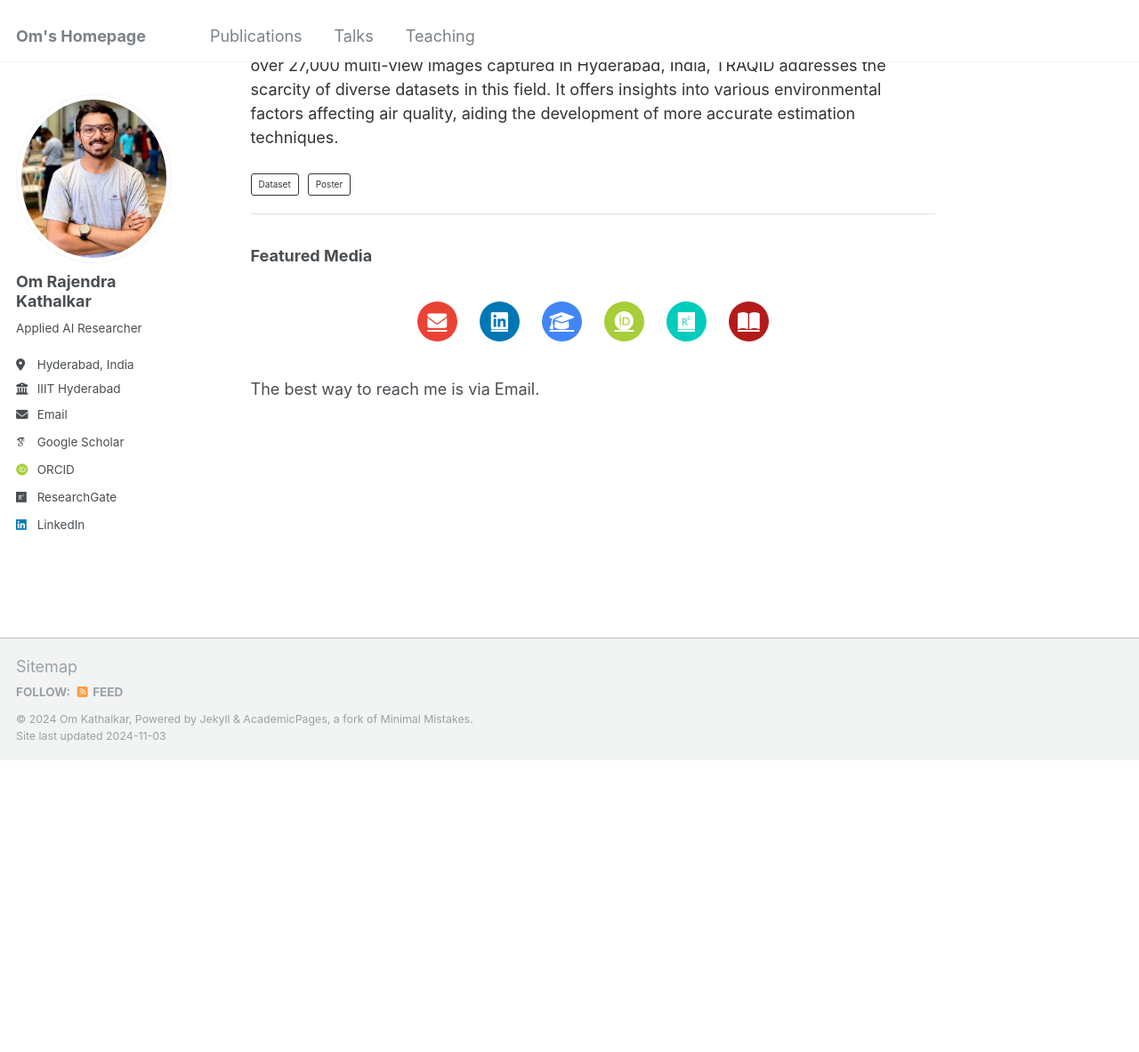
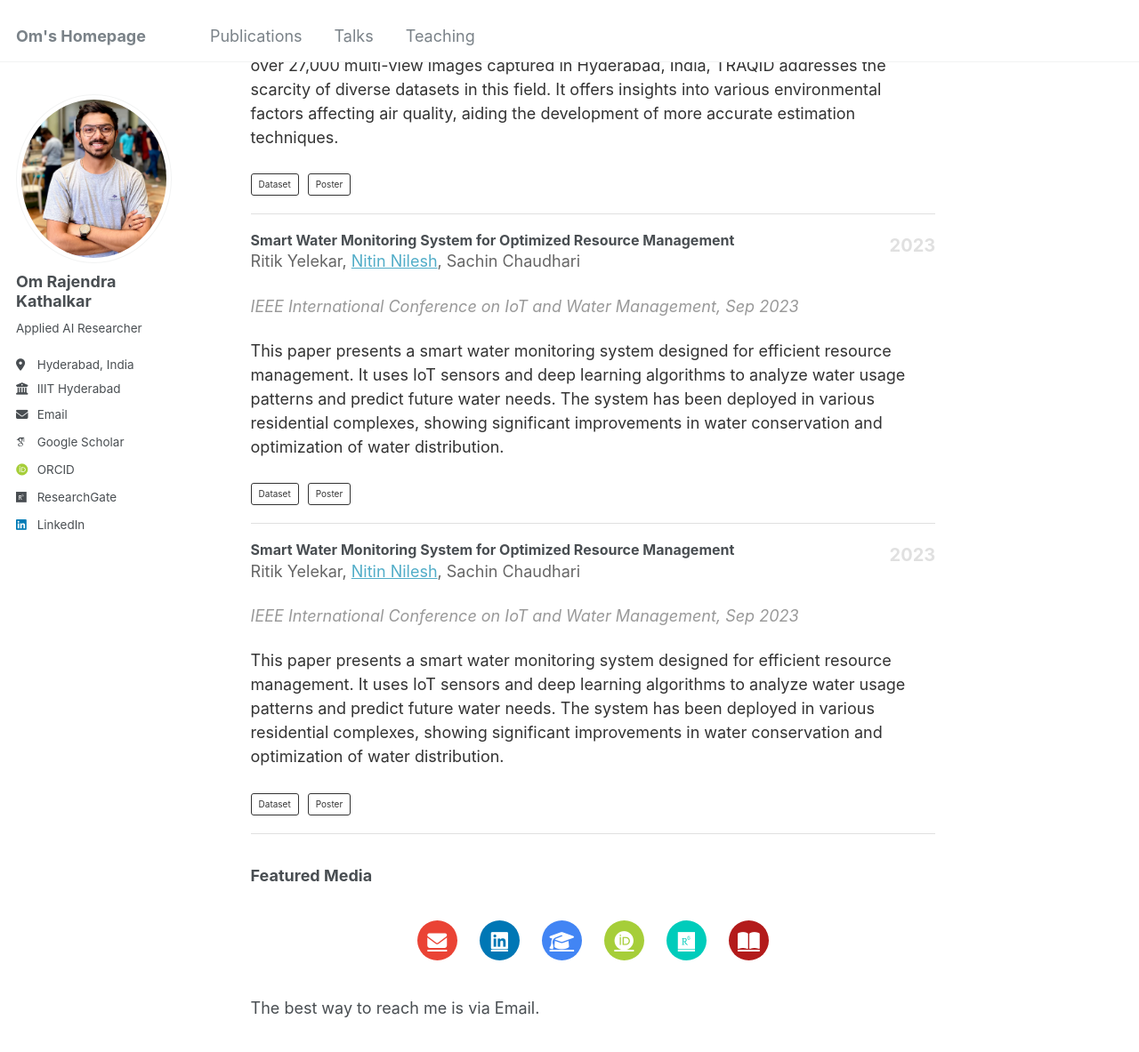
Before and after one commit to omkathalkar/omkathalkar, a Jekyll site: the page built from _pages/about.md, in a window 1280 px wide and 1400 px high, scrolled down 1443 px. Shown: the top 1183 px of the window at 89% size. Built offline with Jekyll 4.4.1, drawn with Linux system fonts in a browser that asks for light colours; some web fonts are replaced; before the commit the page ends 2298 px from its top, so only the background shows below that.

Commit message:
Update about.md

```diff
--- a/_pages/about.md
+++ b/_pages/about.md
@@ -115,17 +115,55 @@ Apart from this, I am an enthusiast of sports, particularly Cricket and Hocke
         <em><a href="https://icvgip.in/">15th Indian Conference on Computer Vision, Graphics and Image Processing (ICVGIP)</a></em> Oct 2024
       </p>
       <p class="publication-description">
-        This paper discusses the limitations of sensor-based
-methods in air quality estimation and introduces TRAQID - a novel image dataset for traffic-related air quality
-analysis. With over 27,000 multi-view images captured in Hyderabad, India, TRAQID addresses the scarcity of
-diverse datasets in this field. It offers insights into various environmental factors affecting air quality, aiding the
-development of more accurate estimation techniques.
+        This paper discusses the limitations of sensor-based methods in air quality estimation and introduces TRAQID - a novel image dataset for traffic-related air quality analysis. With over 27,000 multi-view images captured in Hyderabad, India, TRAQID addresses the scarcity of diverse datasets in this field. It offers insights into various environmental factors affecting air quality, aiding the development of more accurate estimation techniques.
       </p>
       <div class="publication-links">
         <a href="https://github.com/omkathalkar/TRAQID-Traffic-Related-Air-Quality-Image-Dataset" class="button">Dataset</a>
         <a href="https://rndshowcase.iiit.ac.in/tto2024/TTO_website_data/PDF/355.pdf" class="button">Poster</a>
       </div>
       <div class="publication-year">2024</div>
+    </div>
+  </div>
+
+  <!-- Publication 2 -->
+  <div class="publication-item">
+    <div class="publication-content">
+      <h3 class="publication-title">Smart Water Monitoring System for Optimized Resource Management</h3>
+      <p class="publication-authors">
+        Ritik Yelekar, <a href="https://nitinnilesh.github.io">Nitin Nilesh</a>, Sachin Chaudhari
+      </p>
+      <p class="publication-details">
+        <em>IEEE International Conference on IoT and Water Management</em>, Sep 2023
+      </p>
+      <p class="publication-description">
+        This paper presents a smart water monitoring system designed for efficient resource management. It uses IoT sensors and deep learning algorithms to analyze water usage patterns and predict future water needs. The system has been deployed in various residential complexes, showing significant improvements in water conservation and optimization of water distribution.
+      </p>
+      <div class="publication-links">
+        <a href="https://example.com/smart-water-system-dataset" class="button">Dataset</a>
+        <a href="https://example.com/smart-water-system-poster" class="button">Poster</a>
+      </div>
+      <div class="publication-year">2023</div>
+    </div>
+  </div>
+
+<!-- Publication 3 -->
+  <div class="publication-item">
+    <div class="publication-content">
+      <h3 class="publication-title">Smart Water Monitoring System for Optimized Resource Management</h3>
+      <p class="publication-authors">
+        Ritik Yelekar, <a href="https://nitinnilesh.github.io">Nitin Nilesh</a>, Sachin Chaudhari
+      </p>
+      <p class="publication-details">
+        <em>IEEE International Conference on IoT and Water Management</em>, Sep 2023
+      </p>
+      <p class="publication-description">
+        This paper presents a smart water monitoring system designed for efficient resource management. It uses IoT sensors and deep learning algorithms to analyze water usage patterns and predict future water needs. The system has been deployed in various residential complexes, showing significant improvements in water conservation and optimization of water distribution.
+      </p>
+      <div class="publication-links">
+        <a href="https://example.com/smart-water-system-dataset" class="button">Dataset</a>
+        <a href="https://example.com/smart-water-system-poster" class="button">Poster</a>
+      </div>
+      <div class="publication-year">2023</div>
     </div>
   </div>
 </div>
@@ -196,6 +234,7 @@ development of more accurate estimation techniques.
   font-weight: bold;
 }
 </style>
+
 
 ### Featured Media
 <div class="text-center">
```
